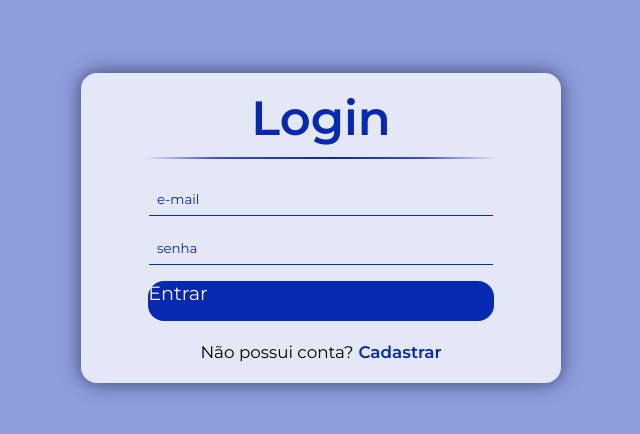
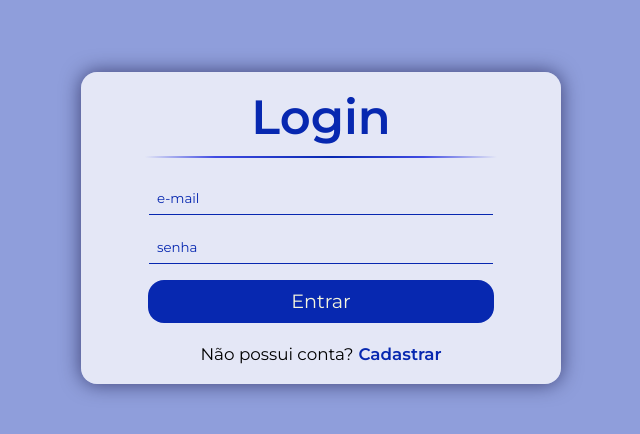
Before and after one commit to HuandySilva/Gerenciador-de-habitos, a React (Vite) app in the folder Front-end/: page /login in a window 1280 px wide. Shown: the part 172-606 px from the top of the page, without its empty margins (319-959 px from the left). Built offline with nearby package versions, Linux system fonts and the light colour scheme; a web font is replaced by a local one.

Commit message:
style: add update style

```diff
--- a/Front-end/src/Styles/LoginUser.css
+++ b/Front-end/src/Styles/LoginUser.css
@@ -59,17 +59,19 @@
 .LoginUser-Button-Login{
     margin: .5rem 0 1.3rem;
     width: 72%;
-    height: 2.5rem;
+    /* height: 2.5rem; */
     color: beige;
     font-size: 1.2rem;
     font-weight: 400;
     background-color: rgba(7, 40, 176);
+    text-align: center;
+    padding: .6rem 0;
     border-radius: 1rem;
     border: none;
 }
 
 .LoginUser-Button-Login:hover{
-    font-size: 1.3rem;
+    /* font-size: 1.3rem; */
     background-color: rgba(7, 40, 176, 0.8);
 }
 
```
